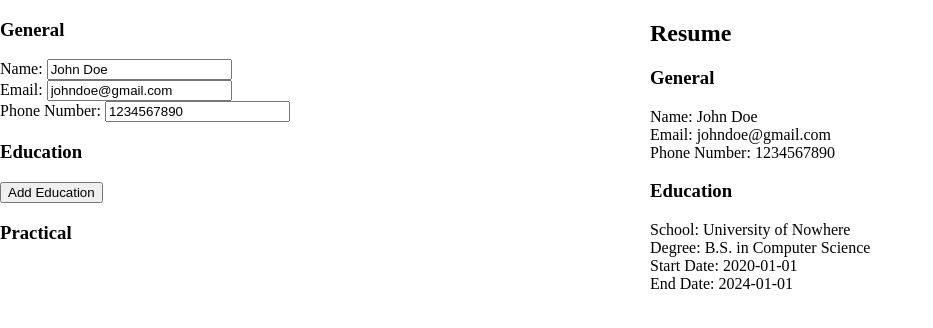
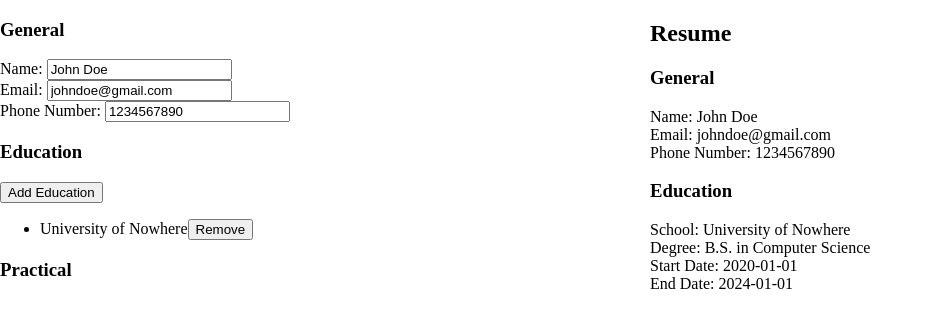
Before and after one commit to ASH-WIN-10/cv-builder, a React (Vite) app: page / in a window 1280 px wide. Shown: the top 328 px of the page, without its empty margins (0-933 px from the left). Built offline with nearby package versions, Linux system fonts and the light colour scheme.

Commit message:
add ability to remove an education

```diff
--- a/src/components/EducationalExpSection.jsx
+++ b/src/components/EducationalExpSection.jsx
@@ -13,6 +13,13 @@ export default function EducationalExpSection({ resume, updateResume }) {
         e.preventDefault()
         updateResume({ ...resume, education: [...resume.education, education] })
         dialogRef.current?.close()
+    }
+
+    function removeEducation() {
+        updateResume({
+            ...resume, education: resume.education.filter(
+                (edu) => edu.schoolName !== education.schoolName)
+        })
     }
 
     const { schoolName, degree, startDate, endDate } = education
@@ -44,6 +51,15 @@ export default function EducationalExpSection({ resume, updateResume }) {
                     <button onClick={addNewEducation}>Save</button>
                 </form>
             </dialog>
+
+            <ul>
+                {resume.education.map((edu) => (
+                    <li key={edu.schoolName}>
+                        {edu.schoolName}
+                        <button onClick={removeEducation}>Remove</button>
+                    </li>
+                ))}
+            </ul>
         </div>
     )
 }
```
